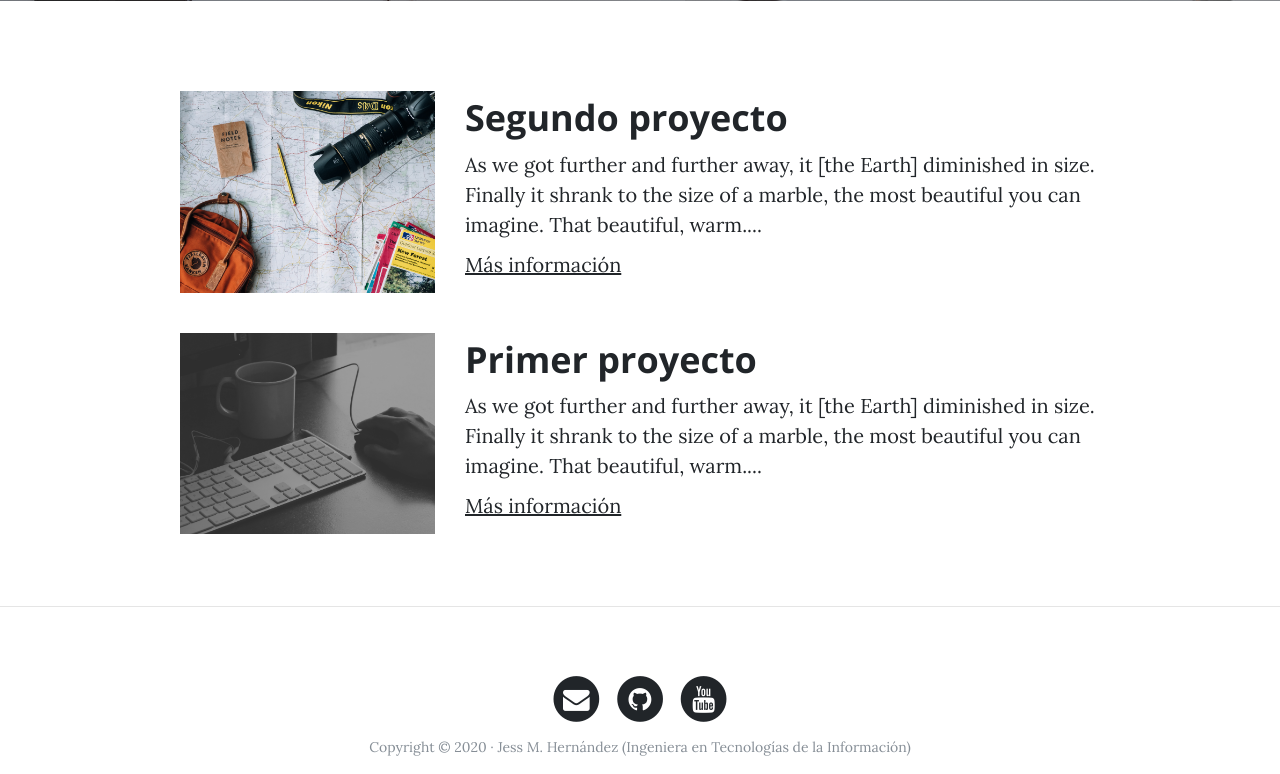
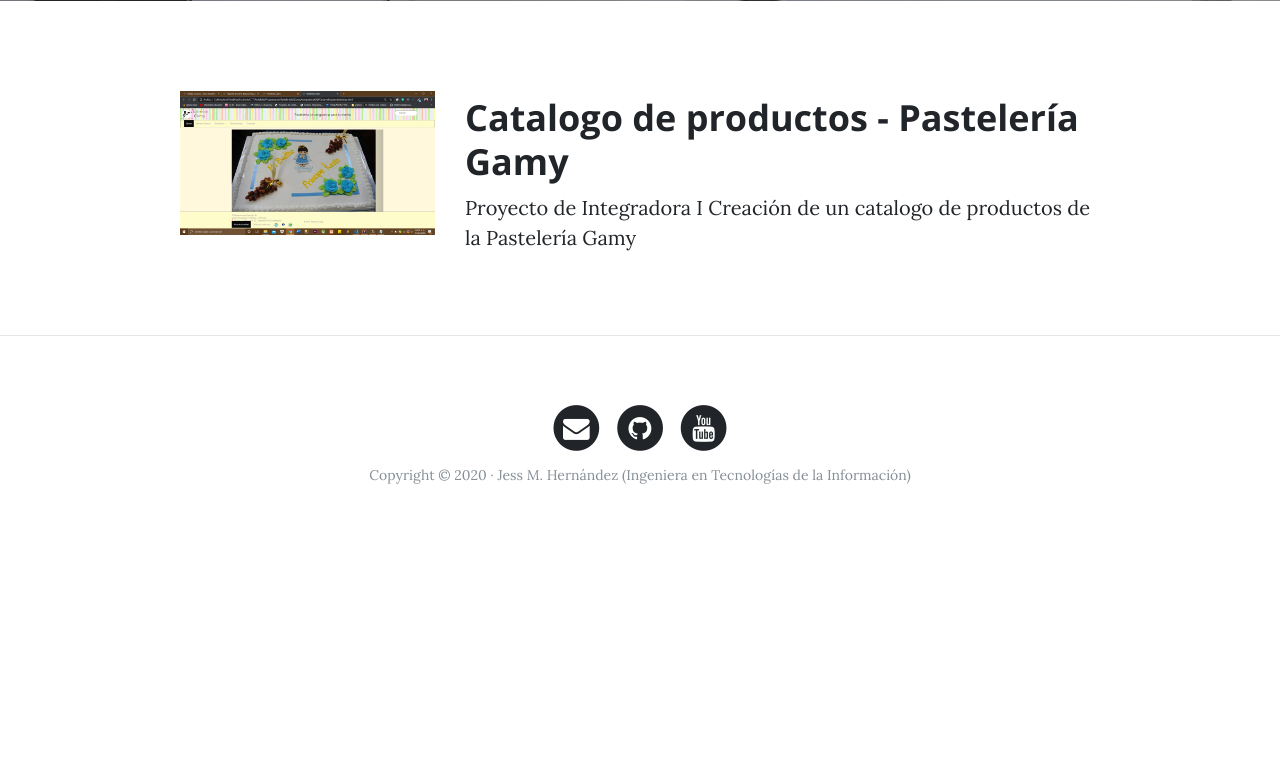
Before and after one commit to Jessi-MHernandez/webPersonal, a Django app: page /portfolio/ in a window 1280 px wide. Shown: the part 531-1305 px from the top of the page. After the commit the page ends 1015 px from the top, so only its background shows below. Run offline with Django 3.2, Linux system fonts and the light colour scheme; data comes from the database, SQL or seed files in the repository; some libraries are stand-ins or nearby versions.

Commit message:
Entendiendo el patron MVT

```diff
--- a/core/templates/core/base.html
+++ b/core/templates/core/base.html
@@ -8,7 +8,7 @@
 
     <title>{% block title %}{% endblock %} | Jessica M. Hernández</title>
 
-    <!-- Estilos y fuentes del template  -->
+     <!-- Estilos y fuentes del template  -->
     {% load static %}
     <link href="{% static 'core/vendor/bootstrap/css/bootstrap.min.css' %}" rel="stylesheet">
     <link href="{% static 'core/vendor/font-awesome/css/font-awesome.min.css' %}" rel="stylesheet" type="text/css">
@@ -19,6 +19,7 @@
   </head>
 
   <body>
+
     <!-- Navegación -->
     <nav class="navbar navbar-expand-lg navbar-light fixed-top" id="mainNav">
       <div class="container">
@@ -46,7 +47,7 @@
       </div>
     </nav>
 
-    <!-- Cabecera -->
+     <!-- Cabecera -->
     <header class="masthead" style="background-image: url('{% block background %}{% endblock %}')">
       <div class="overlay"></div>
       <div class="container">
@@ -59,6 +60,7 @@
         </div>
       </div>
     </header>
+
 
     <!-- Contenido -->
      <div class="container">
--- a/core/templates/core/portfolio.html
+++ /dev/null
@@ -1,35 +0,0 @@
-{% extends 'core/base.html' %}
-
-{% block title %}Portafolio{% endblock %}
-
-{% block background %}{% load static %}{% static 'core/img/portfolio-bg.jpg' %}{% endblock %}
-
-{% block headers %}
-<h1>Portafolio</h1>
-<span class="subheading">Currículo</span>
-{% endblock %}
-
-{% block content %}
- <!-- Proyecto -->
-	      <div class="row project">
-	      	<div class="col-lg-3 col-md-4 offset-lg-1">
-			      <img class="img-fluid" src="{% static 'core/img/about-bg.jpg' %}" alt="">
-	      	</div>
-	        <div class="col-lg-7 col-md-8">
-	      		<h2 class="section-heading title">Segundo proyecto</h2>
-	          <p>As we got further and further away, it [the Earth] diminished in size. Finally it shrank to the size of a marble, the most beautiful you can imagine. That beautiful, warm....</p>
-	          <p><a href="http://google.com">Más información</a></p>
-	      	</div>
-	      </div>
-	      <!-- Proyecto -->
-	      <div class="row project">
-	      	<div class="col-lg-3 col-md-4 offset-lg-1">
-			      <img class="img-fluid" src="{% static 'core/img/home-bg.jpg' %}" alt="">
-	      	</div>
-	        <div class="col-lg-7 col-md-8">
-	      		<h2 class="section-heading title">Primer proyecto</h2>
-	          <p>As we got further and further away, it [the Earth] diminished in size. Finally it shrank to the size of a marble, the most beautiful you can imagine. That beautiful, warm....</p>
-	          <p><a href="http://google.com">Más información</a></p>
-	      	</div>
-	      </div>
-{% endblock %}
--- a/core/views.py
+++ b/core/views.py
@@ -7,8 +7,7 @@ def home(request):
 def about(request):
     return render(request, "core/about.html")
 
-def portfolio(request):
-    return render(request, "core/portfolio.html")
+
 
 def contact(request):
     return render(request, "core/contact.html")
--- /dev/null
+++ b/portfolio/templates/portfolio/portfolio.html
@@ -0,0 +1,26 @@
+{% extends 'core/base.html' %}
+
+{% block title %}Portafolio{% endblock %}
+
+{% block background %}{% load static %}{% static 'core/img/portfolio-bg.jpg' %}{% endblock %}
+
+{% block headers %}
+<h1>Portafolio</h1>
+<span class="subheading">Currículo</span>
+{% endblock %}
+
+{% block content %}
+	{% for project in projects %}
+	    <!-- Proyecto -->
+	      <div class="row project">
+	      	<div class="col-lg-3 col-md-4 offset-lg-1">
+			      <img class="img-fluid" src="{{project.image.url}}" alt="">
+	      	</div>
+	        <div class="col-lg-7 col-md-8">
+	      		<h2 class="section-heading title">{{project.title}}</h2>
+	          <p>{{project.description}}</p>
+	          <!-- <p><a href="http://google.com">Más información</a></p> -->
+	      	</div>
+	      </div>
+	{% endfor %}
+{% endblock %}
--- a/portfolio/views.py
+++ b/portfolio/views.py
@@ -1,3 +1,7 @@
 from django.shortcuts import render
+from .models import Project
 
 # Create your views here.
+def portfolio(request):
+    projects = Project.objects.all()
+    return render(request, "portfolio/portfolio.html" , {'projects' : projects})
--- a/webPersonal/urls.py
+++ b/webPersonal/urls.py
@@ -15,15 +15,17 @@ Including another URLconf
 """
 from django.contrib import admin
 from django.urls import path
-from core import views
+from core import views as core_views
+from portfolio import views as portfolio_views
+
 
 from django.conf import settings
 
 urlpatterns = [
-    path('', views.home, name="home"),
-    path('about-me/', views.about, name="about"),
-    path('portfolio/', views.portfolio, name="portfolio"),
-    path('contact/', views.contact, name="contact"),
+    path('', core_views.home, name="home"),
+    path('about-me/', core_views.about, name="about"),
+    path('portfolio/', portfolio_views.portfolio, name="portfolio"),
+    path('contact/', core_views.contact, name="contact"),
     path('admin/', admin.site.urls),
 ]
 
```
